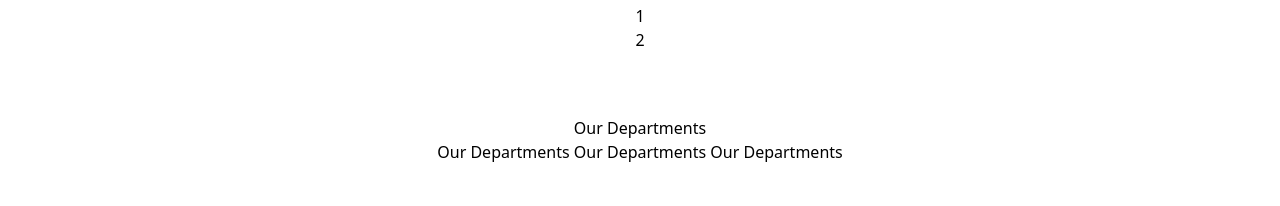
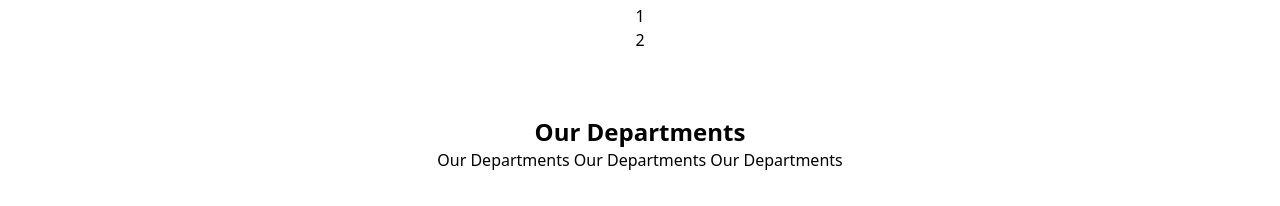
Before and after one commit to TR-YOS-PROJECT-ORGANIZATION/tr-yos-4, a React app: page / in a window 1280 px wide. Shown: the part 3806-4012 px from the top of the page. Built offline with nearby package versions, Linux system fonts and the light colour scheme; the HTML template or start-up script is replaced by a standard one.

Commit message:
added text size

```diff
--- a/src/components/card/Card.jsx
+++ b/src/components/card/Card.jsx
@@ -6,7 +6,7 @@ const Card1 = () => {
     <>
       <div className="row mt-16 justify-center-center">
         <div className="sec-heading center">
-          <h2>Our Departments</h2>
+          <h2 className="font-extrabold text-2xl">Our Departments</h2>
           <p>Our Departments Our Departments Our Departments</p>
         </div>
       </div>
```
